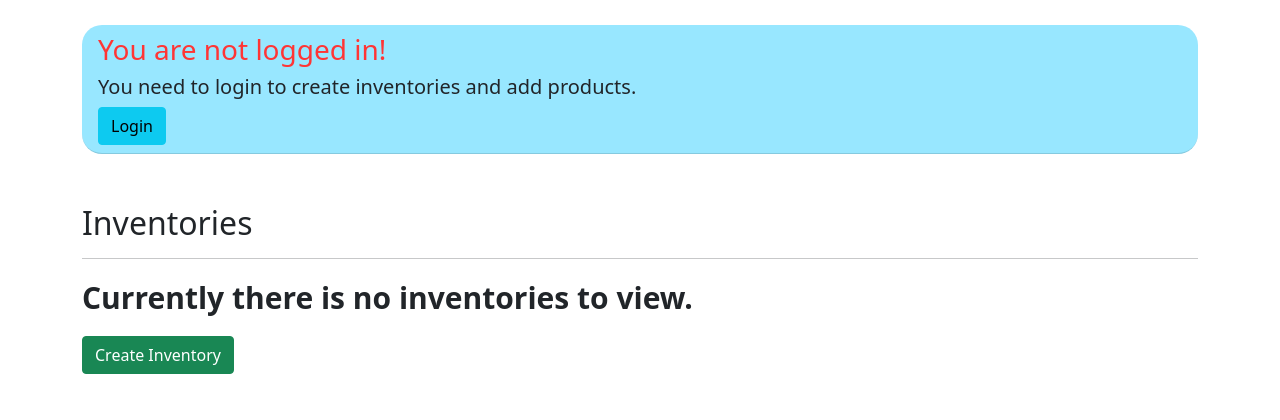
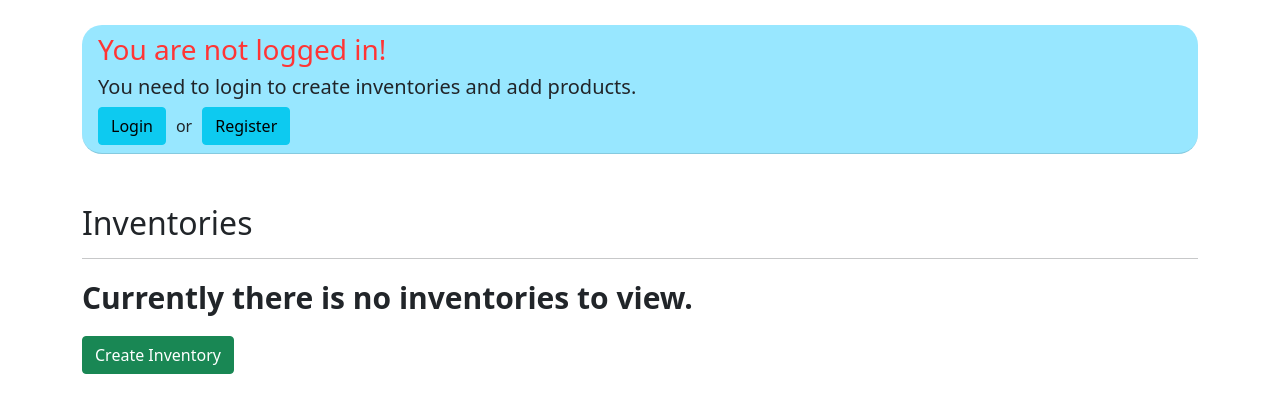
Before and after one commit to mustafaemresahin/inventory-tracker, a Django app: page /home/ in a window 1280 px wide. Shown: the part 56-476 px from the top of the page. Run offline with Django 4.2, Linux system fonts and the light colour scheme; data that the repository does not hold is empty.

Commit message:
update login warning page

```diff
--- a/main/templates/main/home.html
+++ b/main/templates/main/home.html
@@ -10,10 +10,15 @@
 <div class="card-header" style="background-color:rgb(152, 231, 255); border-radius: 20px;">
     <h3 style="color:rgb(255, 53, 53)">You are not logged in!</h3>
     <h5>You need to login to create inventories and add products.</h5>
-    <form method="get" action="/login">
-        <button type="submit" class="btn btn-info" style="display:inline-block;">Login</button>
-    </form>
-
+    <div style="display: flex; align-items: center;">
+        <form method="get" action="/login">
+            <button type="submit" class="btn btn-info">Login</button>
+        </form>
+        <p style="margin: 0 10px;">or</p>
+        <form method="get" action="/sign-up">
+            <button type="submit" class="btn btn-info">Register</button>
+        </form>
+    </div>
 </div>
 <div style="padding-top:25px;"></div>
 
```
Also changed, not shown: 1 other file.
